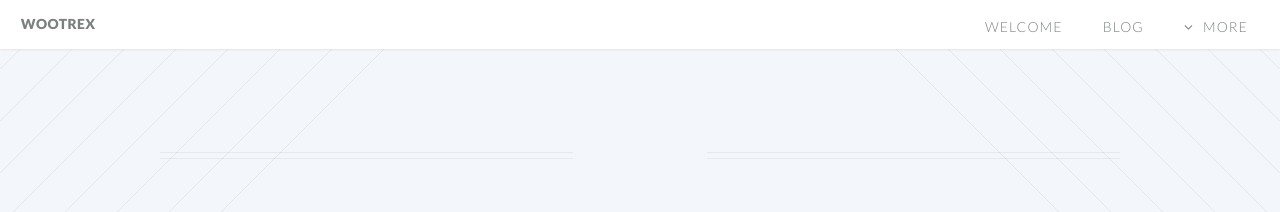
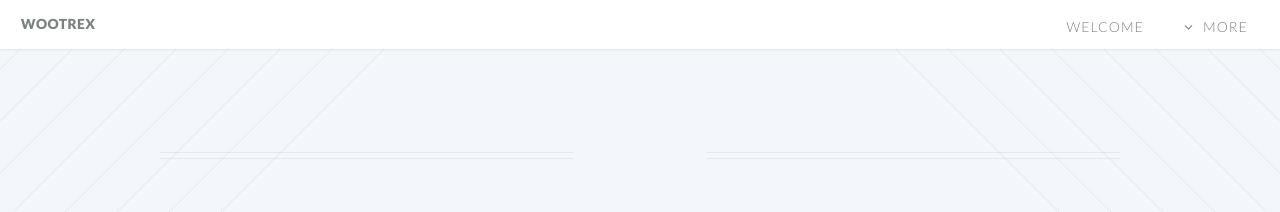
Before and after one commit to uzbit/uzbit.github.io, a Jekyll site: the page built from _posts/2014-08-07-first-post.markdown, in a window 1280 px wide. Shown: the top 212 px of the page. Built offline with Jekyll 4.4.1, drawn with Linux system fonts in a browser that asks for light colours.

Commit message:
Remove Blog

```diff
--- a/_includes/header.html
+++ b/_includes/header.html
@@ -3,7 +3,7 @@
 				<nav id="nav">
 					<ul>
 						<li><a href="/">Welcome</a></li>
-                        <li><a href="http://uzbit.net">Blog</a></li>
+						<!-- <li><a href="http://uzbit.net">Blog</a></li> -->
 						<li class="submenu">
 							<a href="">More</a>
 							<ul>
```
